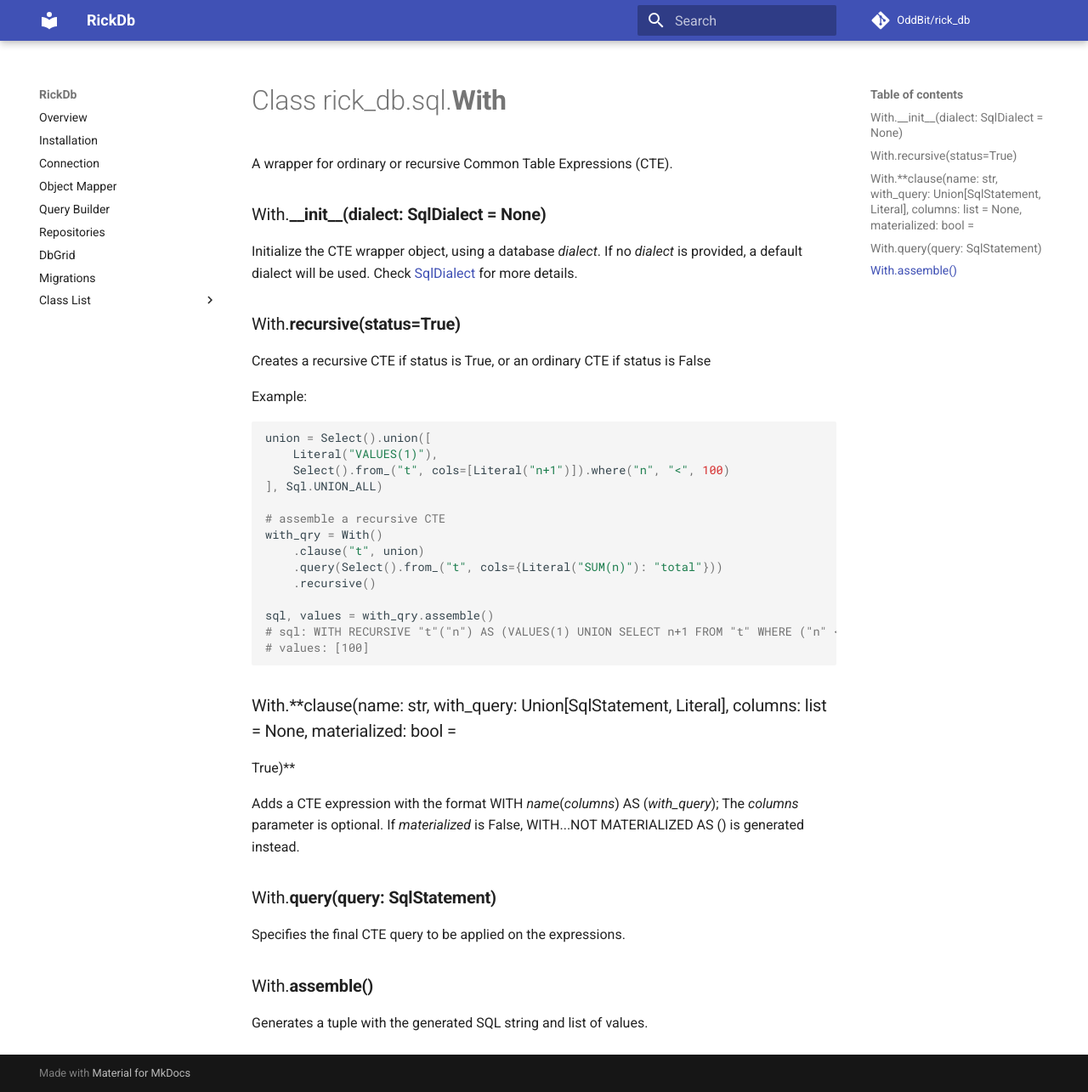
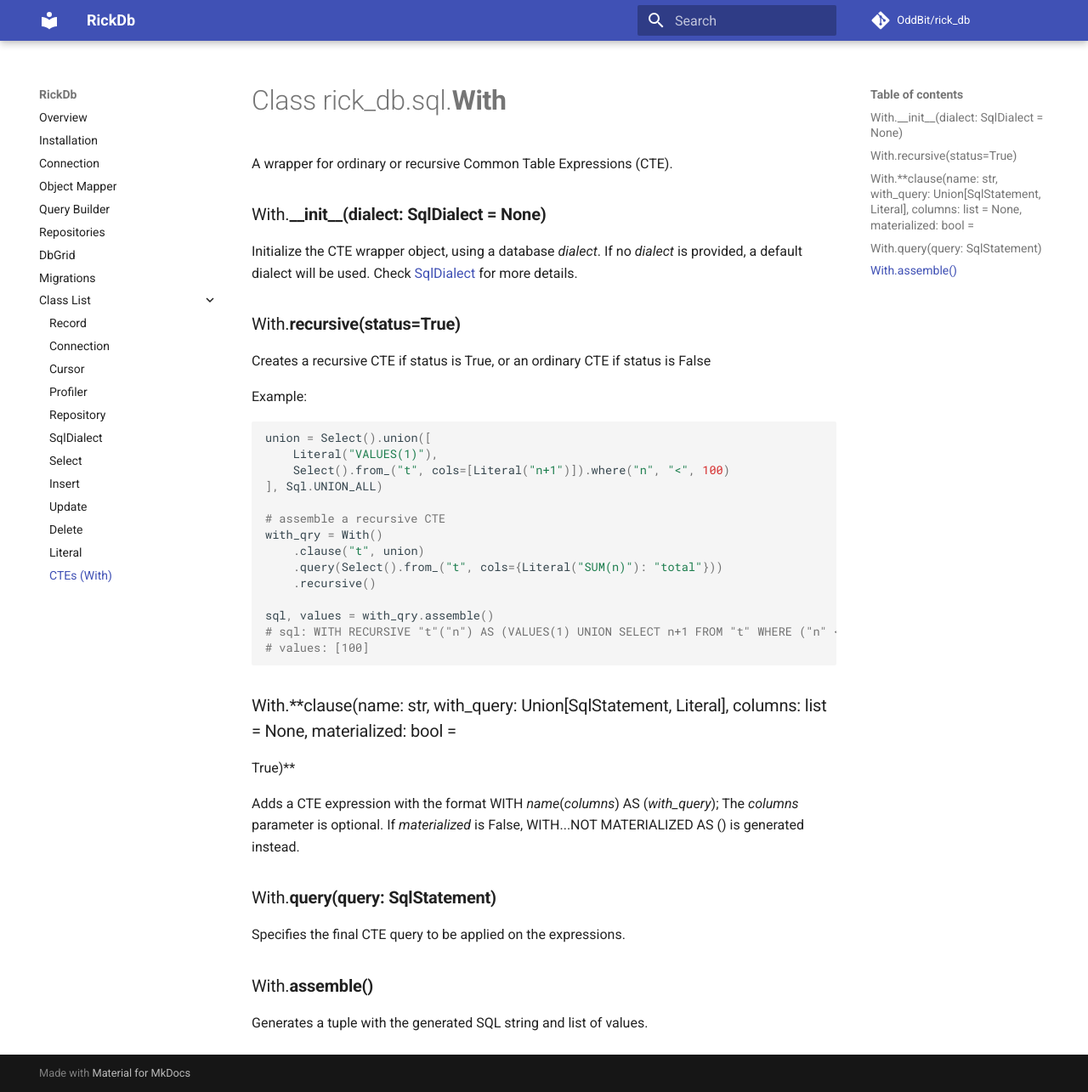
Before and after one commit to oddbit-project/rick_db, an MkDocs documentation site: the page built from docs/classes/with.md, in a window 1280 px wide and 1285 px high. Shown: the whole window at 85% size. Built offline with MkDocs 1.6.1 and Material for MkDocs 9.7.7, drawn with Linux system fonts in a browser that asks for light colours.

Commit message:
CTE documentation menu

```diff
--- a/mkdocs.yml
+++ b/mkdocs.yml
@@ -29,6 +29,7 @@
   - Update: 'classes/update.md'
   - Delete: 'classes/delete.md'
   - Literal: 'classes/literal.md'
+  - CTEs (With): 'classes/with.md'
 plugins:
 - search
 
```
